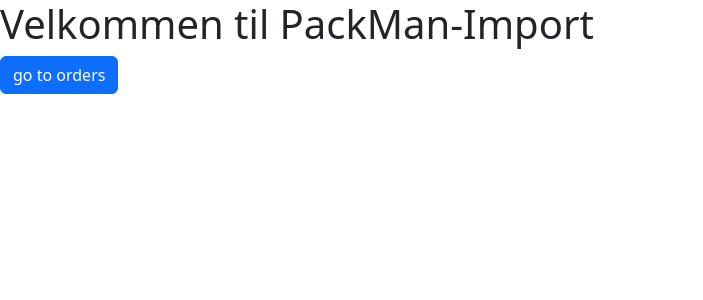
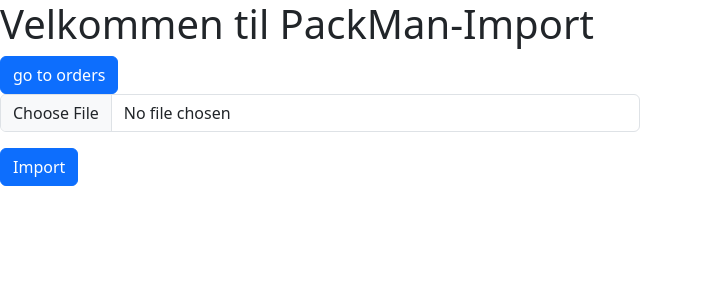
Before and after one commit to SlightlyLessDreamyTeam/PalletOptimizer, an ASP.NET Core app: page /Import/Import in a window 1280 px wide. Shown: the top 300 px of the page, without its empty margins (0-703 px from the left). Run offline with ASP.NET Core 8, Linux system fonts and the light colour scheme.

Commit message:
PAL-13 Import - intial view component

```diff
--- a/PackMan/Controllers/ImportController.cs
+++ b/PackMan/Controllers/ImportController.cs
@@ -3,8 +3,28 @@ using Microsoft.AspNetCore.Mvc;
 namespace PackMan.Controllers;
 
 public class ImportController : Controller {
+  // private readonly IRepository _repository;
+  //
+  // public ImportController(IRepository repository) {
+  //   _repository = repository;
+  // }
 
   public IActionResult Import() {
     return View();
   }
+
+  [HttpPost]
+  public IActionResult Import(IFormFile file) {
+    if (file is null || file.Length == 0) {
+      // TODO: create IsXML(file) helper method and add !IsXML(file) to guard clause
+      ViewData["ErrorMessage"] = "Vælg en XML-fil, for at importere indholdet";
+      return View();
+    }
+
+    using (Stream stream = file.OpenReadStream())
+      // _repository.Save(file.FileName, stream);
+
+      ViewData["Message"] = $"Ordrer fra filen '{file.FileName}' er blevet tilføjet.";
+    return RedirectToAction("Orders", "Orders");
+  }
 }
--- a/PackMan/Views/Import/Import.cshtml
+++ b/PackMan/Views/Import/Import.cshtml
@@ -9,3 +9,22 @@
 <div>
   <a asp-controller="Orders" asp-action="Orders" class="btn btn-primary">go to orders</a>
 </div>
+
+<div>
+  <form asp-action="Import" method="post" enctype="multipart/form-data">
+
+    <div class="mb-3">
+      <input class="form-control w-50" type="file" name="file"/>
+    </div>
+
+    @if (ViewData["ErrorMessage"] != null) {
+      <div class="alert alert-danger">@ViewData["ErrorMessage"]</div>
+    }
+
+    <div>
+      <p Select an XML-file with one or more orders, and then import the file/>
+    </div>
+
+    <button class="btn btn-primary" type="submit">Import</button>
+  </form>
+</div>
```
